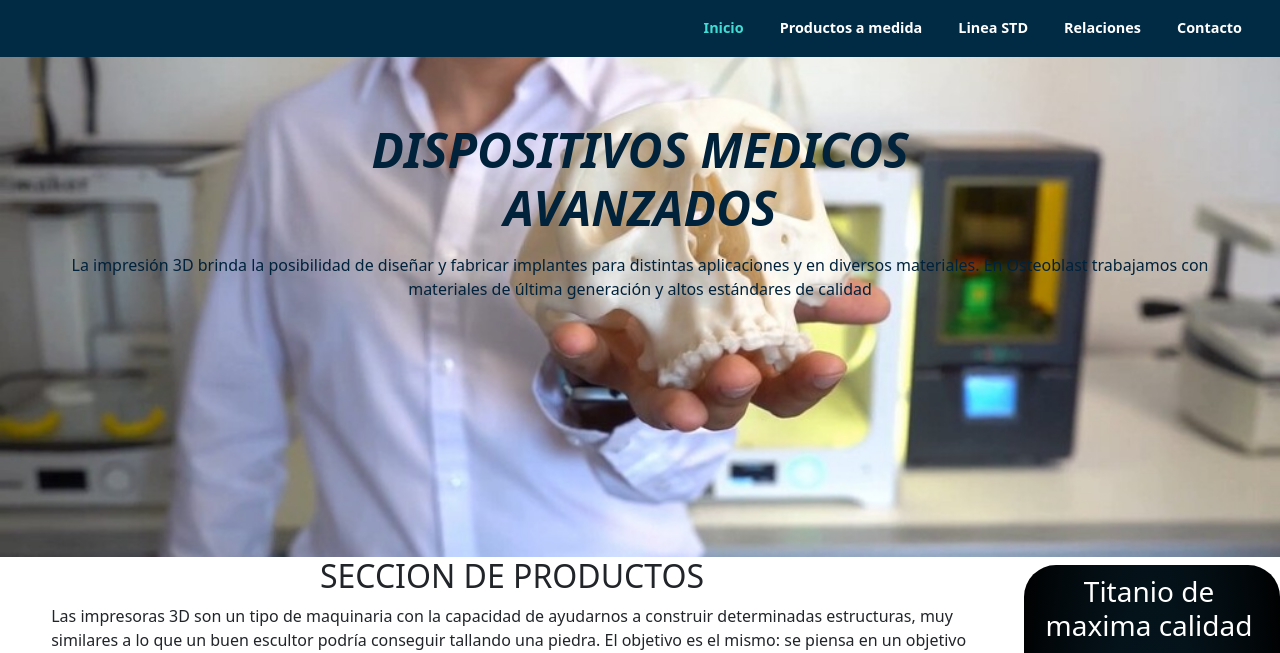
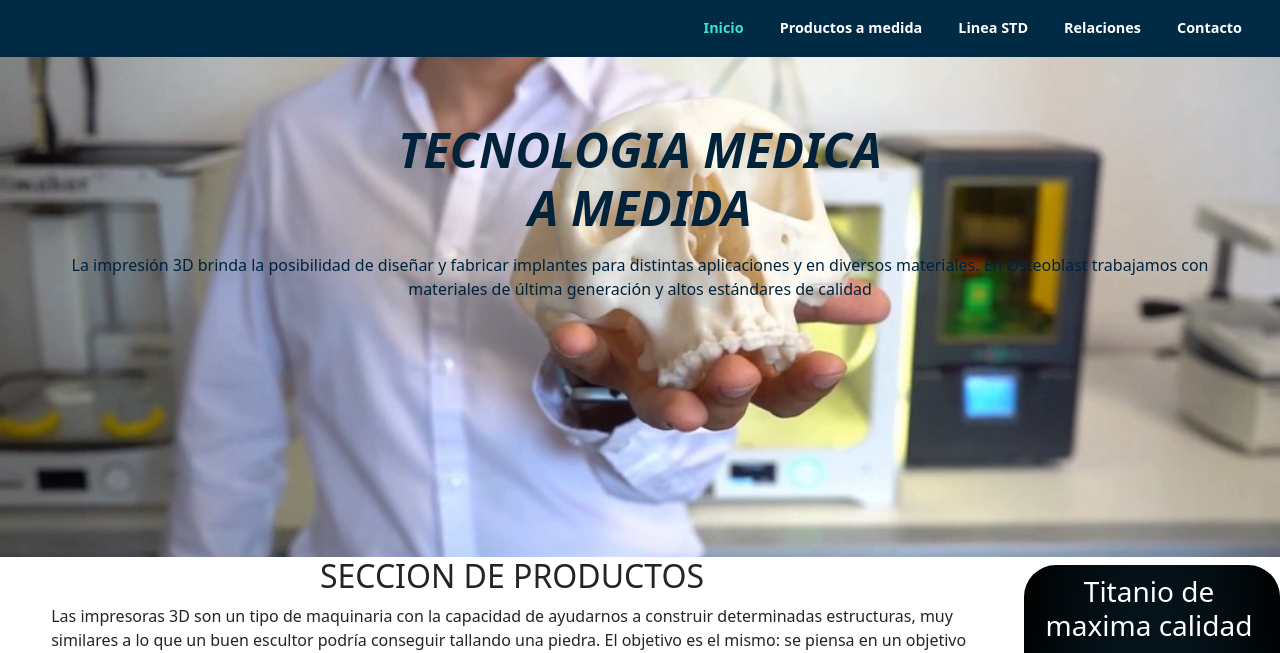
Before and after one commit to sebagn/osteoblast-web, a website: page index.html in a window 1280 px wide. Shown: the part 46-699 px from the top of the page. Drawn offline with nearby package versions, Linux system fonts and the light colour scheme.

Commit message:
Update index.html

```diff
--- a/index.html
+++ b/index.html
@@ -49,7 +49,7 @@
     </header>
 
     <section class="bienvenida">
-        <h1 class="bienvenida__titulo animacion__aparecer--2s">Dispositivos medicos <br> avanzados</h1>
+        <h1 class="bienvenida__titulo animacion__aparecer--2s">Tecnologia Medica <br> a medida</h1>
         <div class="bienvenida__foto">
             <p class="bienvenida__p animacion__aparecer--4s">La impresión 3D brinda la posibilidad de diseñar y fabricar implantes para distintas aplicaciones y en diversos materiales. En Osteoblast trabajamos con materiales de última generación y altos estándares de calidad</p>
         </div>
```
